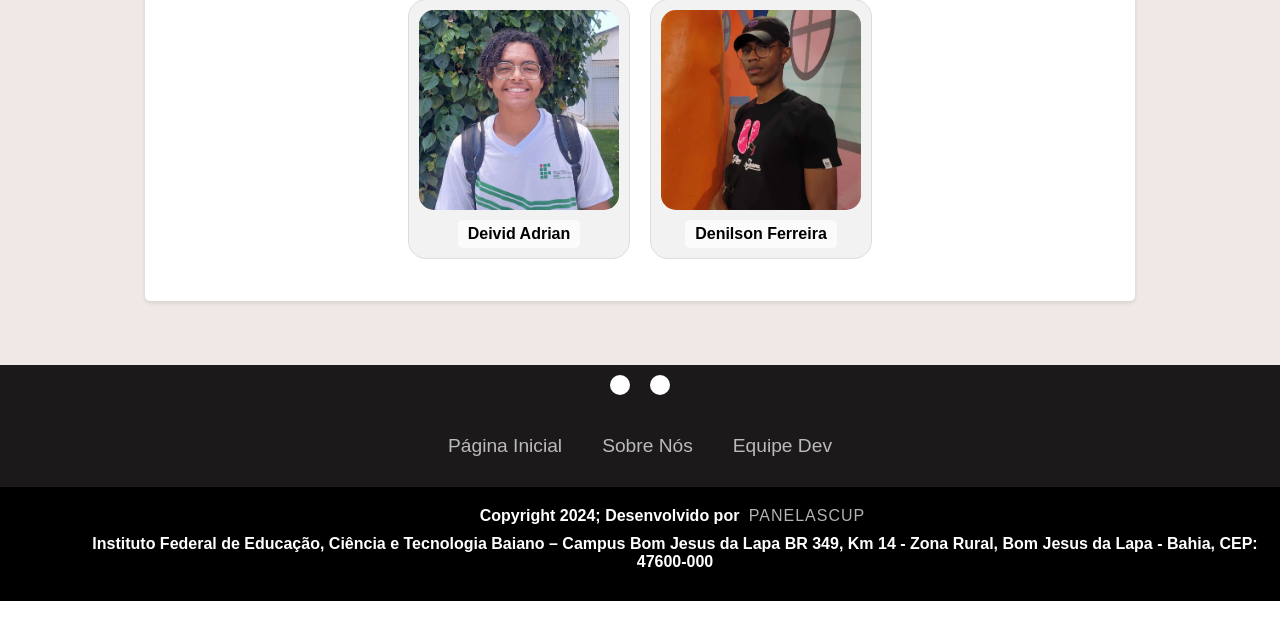
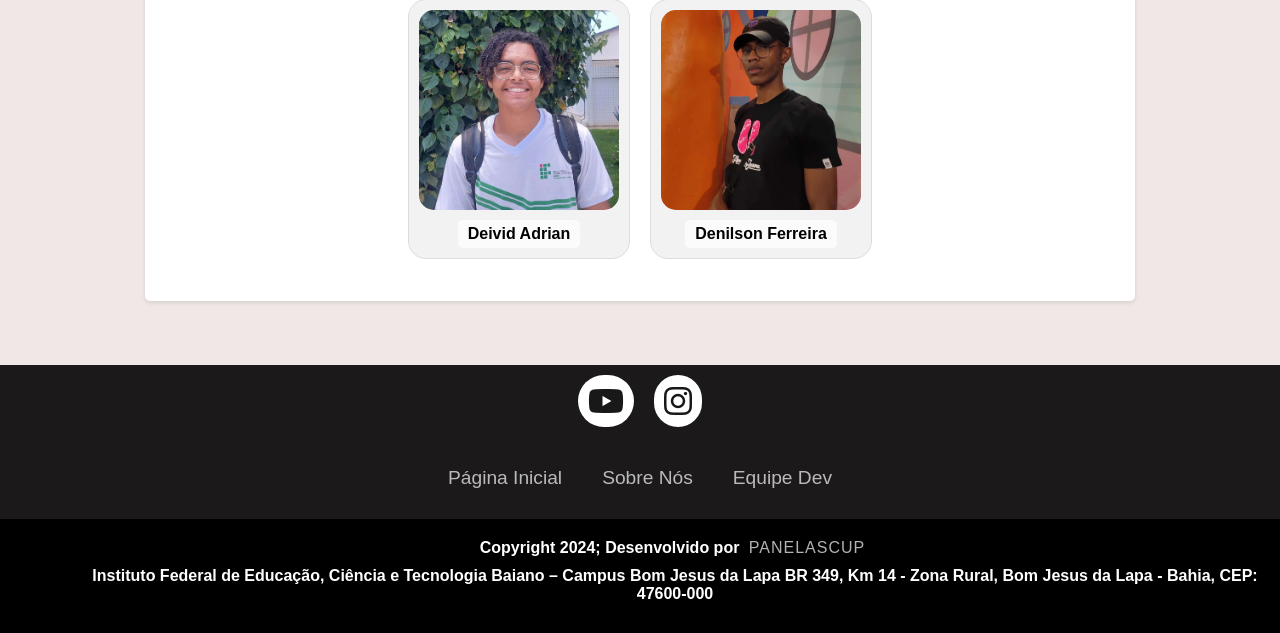
Before and after one commit to Adrian25-png/copadaspanelas, a PHP site: page /copadaspanelas/sobreNosTeam.php in a window 1280 px wide. Shown: the part 1484-2117 px from the top of the page. Before the commit the page ends 2085 px from the top, so only its background shows below. Run offline with PHP 8.4, Linux system fonts and the light colour scheme.

Commit message:
Att dos icones do ytb e insta

```diff
--- a/app/pages/sobreNosHistory.php
+++ b/app/pages/sobreNosHistory.php
@@ -8,6 +8,8 @@
     <link rel="stylesheet" href="../../public/css/sobre_nos.css">
     <link rel="stylesheet" href="../../public/css/cssheader.css">
     <link rel="stylesheet" href="../../public/css/HomePage.css">
+    <link rel="stylesheet" href="https://cdnjs.cloudflare.com/ajax/libs/font-awesome/6.5.2/css/all.min.css">
+
 </head>
 <body>
     <?php  require_once 'header.php' ?>
--- a/app/pages/sobreNosTeam.php
+++ b/app/pages/sobreNosTeam.php
@@ -8,6 +8,8 @@
     <link rel="stylesheet" href="../../public/css/sobre_nos.css">
     <link rel="stylesheet" href="../../public/css/cssheader.css">
     <link rel="stylesheet" href="../../public/css/HomePage.css">
+    <link rel="stylesheet" href="https://cdnjs.cloudflare.com/ajax/libs/font-awesome/6.5.2/css/all.min.css">
+
 </head>
 <body>
     <?php  require_once 'header.php' ?>
```
